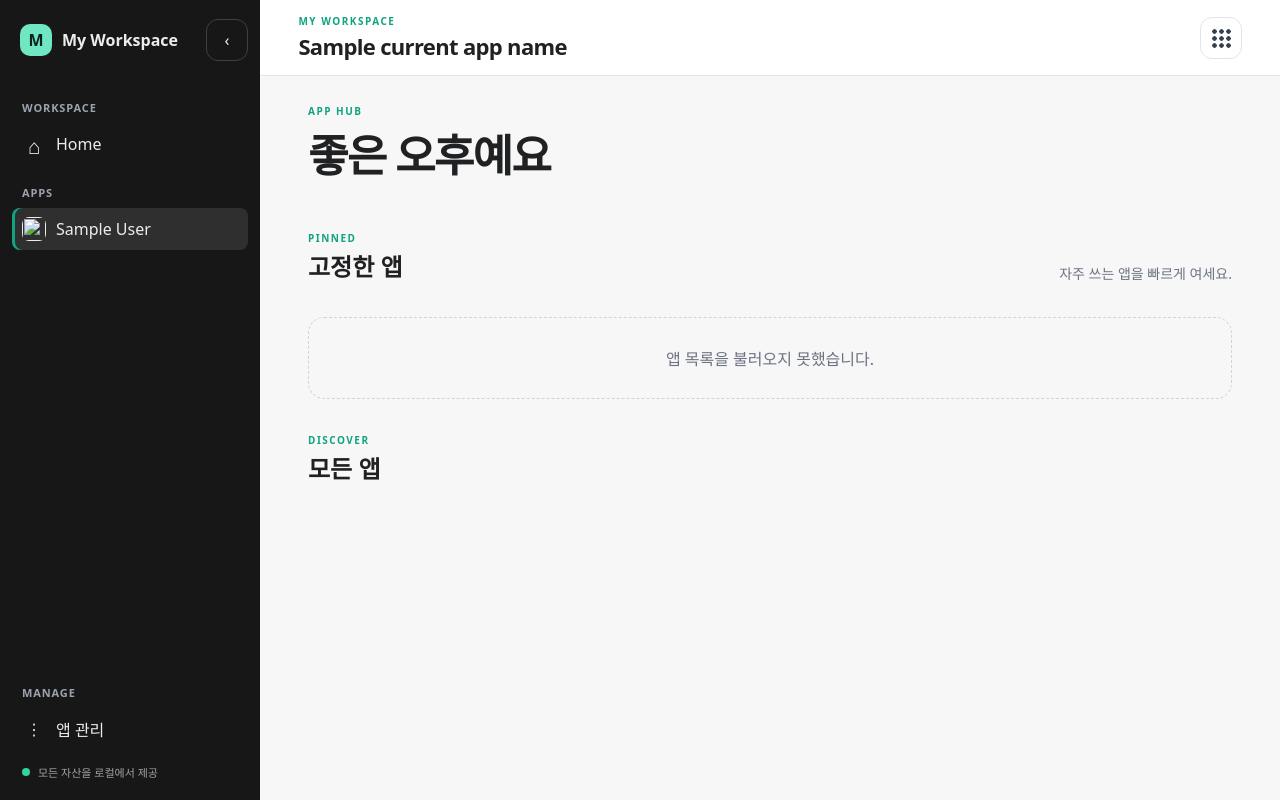
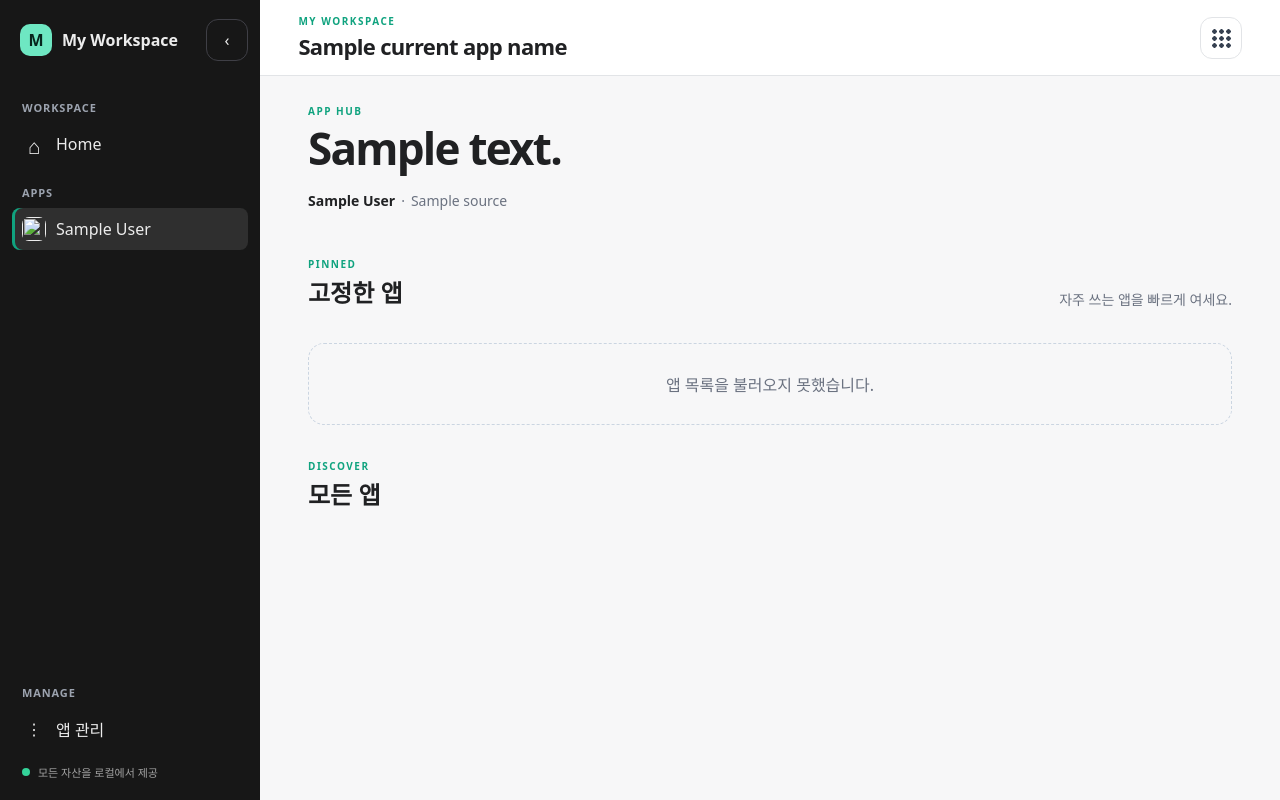
Before and after one commit to eastkyun/self-workspace, a FastAPI app: template portal/templates/home.html in a window 1280 px wide. Run offline with FastAPI, Linux system fonts and the light colour scheme; the template is opened without the code that fills it: most values are stand-ins (such as "Sample title", 1, 10 or a date in 2020); parts of the project's set-up code (start-up, migrations or seed data) failed here and were passed over; some web fonts are replaced.

Commit message:
feat: render local quotes on app hub

```diff
--- a/portal/main.py
+++ b/portal/main.py
@@ -1,6 +1,7 @@
 from __future__ import annotations
 
 from contextlib import asynccontextmanager
+from collections.abc import Sequence
 from pathlib import Path
 
 from fastapi import FastAPI, Request
@@ -19,6 +20,12 @@ from apps.notes.app.database import (
     verify_database as verify_notes_database,
 )
 from apps.notes.app.main import create_app as create_notes_app
+from portal.quotes import (
+    DEFAULT_QUOTES,
+    Quote,
+    QuoteSelector,
+    choose_quote,
+)
 from shared.app_registry import AppManifest, AppRegistry
 from shared.templating import (
     SHARED_STATIC_DIR,
@@ -38,10 +45,13 @@ def create_app(
     *,
     notes_database_path: str | Path | None = None,
     app_registry: AppRegistry | None = None,
+    quotes: Sequence[Quote] | None = None,
+    quote_selector: QuoteSelector | None = None,
 ) -> FastAPI:
     resolved_database_path = resolve_database_path(database_path)
     resolved_notes_database_path = resolve_notes_database_path(notes_database_path)
     registry = app_registry or AppRegistry.load_default()
+    quote_corpus = DEFAULT_QUOTES if quotes is None else tuple(quotes)
     source_resolver = SourceReferenceResolver(
         {
             ("calendar", "event"): CalendarEventSourceProvider(
@@ -72,6 +82,7 @@ def create_app(
     application.state.calendar_database_path = resolved_database_path
     application.state.notes_database_path = resolved_notes_database_path
     application.state.app_registry = registry
+    application.state.quote_corpus = quote_corpus
     application.state.source_resolver = source_resolver
     application.mount(
         "/static/shared",
@@ -82,15 +93,20 @@ def create_app(
 
     @application.get("/", include_in_schema=False)
     def index(request: Request):
+        context = shell_context(
+            request,
+            registry,
+            current_app_id="home",
+            page_title="Home",
+        )
+        context["hub_quote"] = choose_quote(
+            quote_corpus,
+            selector=quote_selector,
+        )
         return templates.TemplateResponse(
             request,
             "home.html",
-            shell_context(
-                request,
-                registry,
-                current_app_id="home",
-                page_title="Home",
-            ),
+            context,
         )
 
     @application.get("/api/hub/apps", response_model=list[AppManifest])
--- a/portal/static/hub.css
+++ b/portal/static/hub.css
@@ -6,6 +6,39 @@
 
 .hub-welcome { margin-bottom: 46px; }
 .hub-welcome h2 { margin: 0; font-size: clamp(30px, 4vw, 44px); letter-spacing: -.04em; }
+
+.hub-quote {
+  max-width: 960px;
+  margin: 0;
+}
+
+.hub-quote-text {
+  max-width: 24ch;
+  margin: 0;
+  font-size: clamp(28px, 4vw, 44px);
+  font-weight: 760;
+  line-height: 1.24;
+  letter-spacing: -.04em;
+  overflow-wrap: anywhere;
+  text-wrap: balance;
+}
+
+.hub-quote-attribution {
+  display: flex;
+  flex-wrap: wrap;
+  align-items: center;
+  gap: 6px;
+  margin-top: 14px;
+  color: var(--workspace-muted);
+  font-size: 14px;
+  line-height: 1.5;
+}
+
+.hub-quote-attribution cite {
+  color: var(--workspace-text);
+  font-style: normal;
+  font-weight: 700;
+}
 .hub-section-heading { display: flex; align-items: flex-end; justify-content: space-between; gap: 24px; margin: 34px 0 18px; }
 .hub-section-heading h2 { margin: 0; font-size: 24px; }
 .hub-section-heading > p { margin: 0; color: var(--workspace-muted); font-size: 14px; }
@@ -64,6 +97,7 @@
 @media (max-width: 760px) {
   .hub-page { padding: 22px 18px 48px; }
   .hub-welcome { margin-bottom: 32px; }
+  .hub-quote-text { max-width: none; font-size: clamp(26px, 8vw, 36px); }
   .hub-section-heading { align-items: flex-end; }
   .hub-section-heading > p { display: none; }
   .hub-card-grid { grid-template-columns: 1fr; }
--- a/portal/templates/home.html
+++ b/portal/templates/home.html
@@ -8,7 +8,20 @@
 <div class="hub-page">
   <section class="hub-welcome" aria-labelledby="hub-welcome-title">
     <p class="workspace-eyebrow">APP HUB</p>
-    <h2 id="hub-welcome-title">좋은 오후예요</h2>
+    {% if hub_quote %}
+      <blockquote class="hub-quote" data-quote-id="{{ hub_quote.id }}">
+        <p id="hub-welcome-title" class="hub-quote-text">{{ hub_quote.text }}</p>
+        <footer class="hub-quote-attribution">
+          <cite>{{ hub_quote.author }}</cite>
+          {% if hub_quote.source %}
+            <span aria-hidden="true">·</span>
+            <span>{{ hub_quote.source }}</span>
+          {% endif %}
+        </footer>
+      </blockquote>
+    {% else %}
+      <h2 id="hub-welcome-title">좋은 오후예요</h2>
+    {% endif %}
   </section>
 
   <section aria-labelledby="pinned-title">
```
Also changed, not shown: portal/quotes.py (+5 -2 lines), tests/integration/test_workspace_routes.py (+3 -0 lines), tests/portal/test_portal.py (+54 -0 lines).
